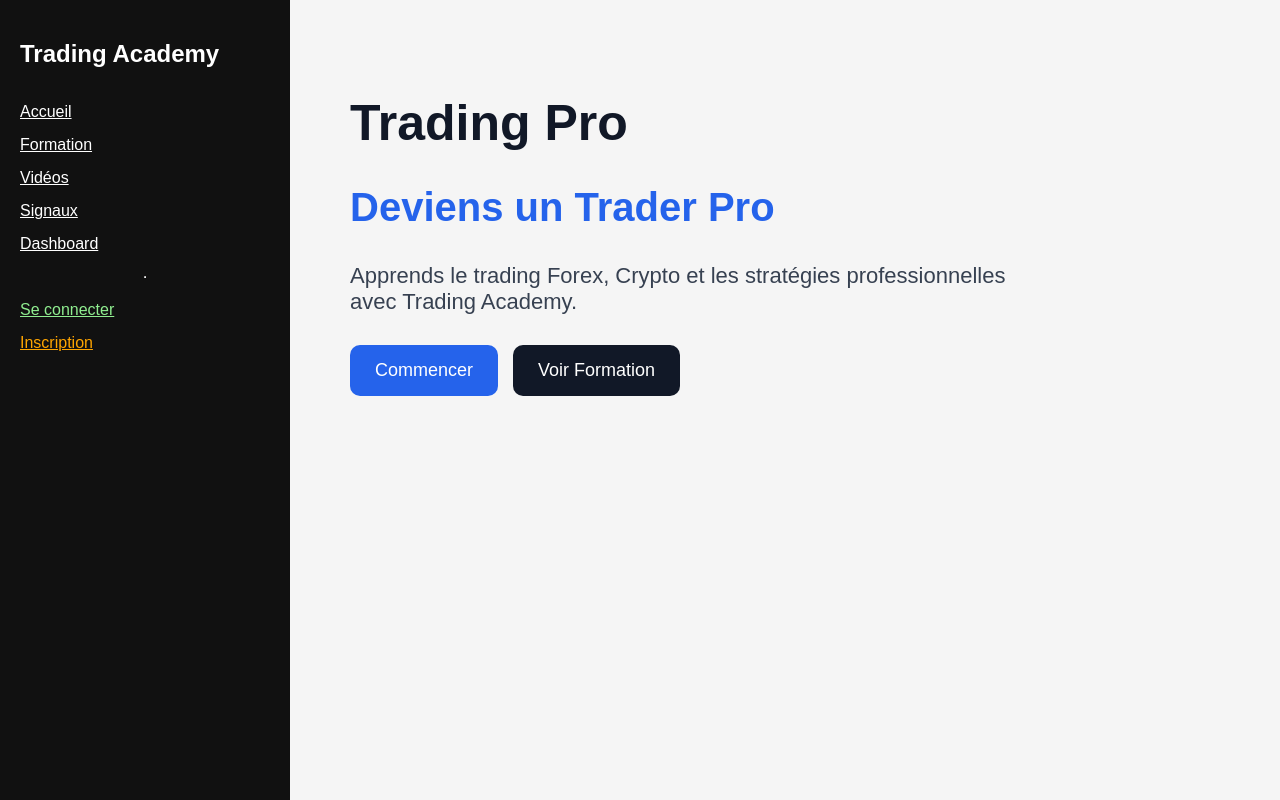
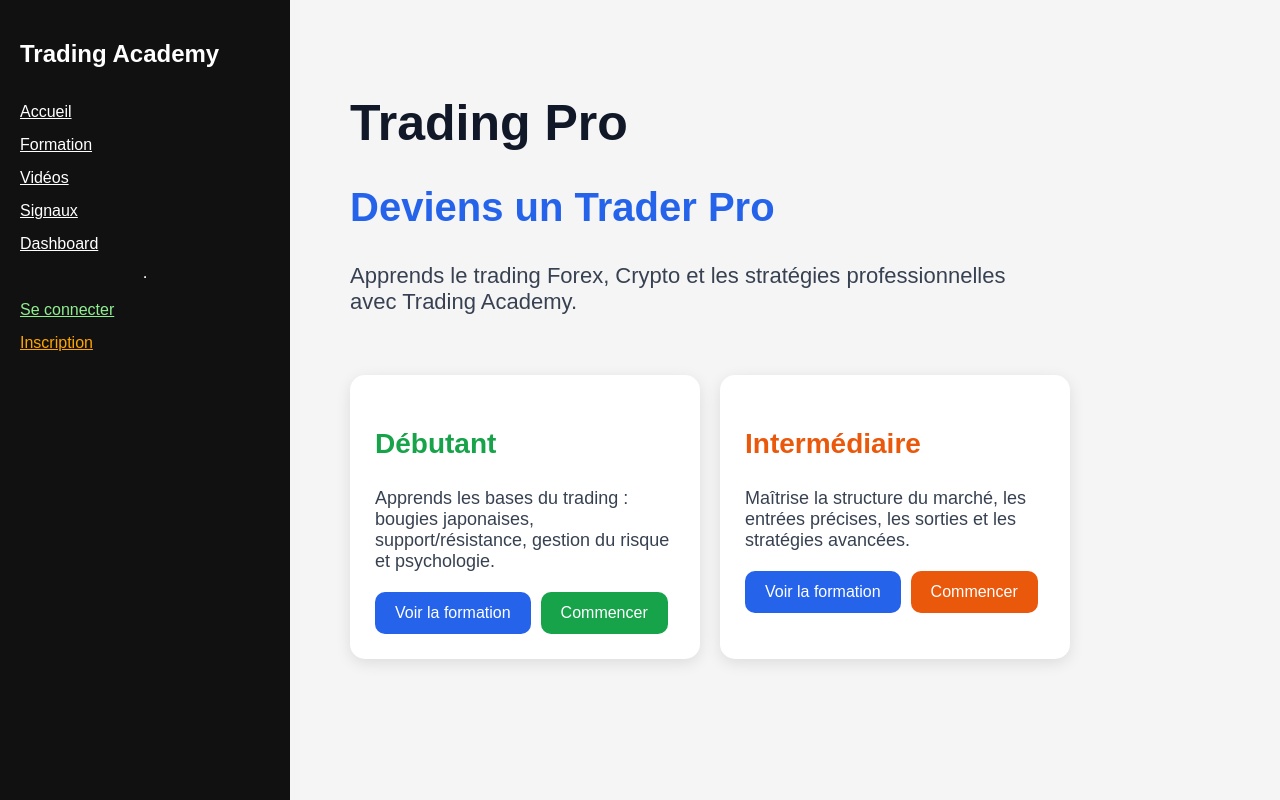
Before and after one commit to BKG226/trading-academy, a Next.js app: page / in a window 1280 px wide. Built offline with nearby package versions, Linux system fonts and the light colour scheme.

Commit message:
professional training sections

```diff
--- a/app/page.tsx
+++ b/app/page.tsx
@@ -36,11 +36,52 @@ export default function Home() {
         professionnelles avec Trading Academy.
       </p>
 
+      {/* Niveaux */}
       <div
         style={{
-          marginTop: "30px",
+          marginTop: "60px",
           display: "flex",
-          gap: "15px",
+          gap: "20px",
+          flexWrap: "wrap",
+        }}
+      >
+        {/* Débutant */}
+        <div
+          style={{
+            background: "white",
+            padding: "25px",
+            borderRadius: "15px",
+            width: "300px",
+            boxShadow: "0 4px 15px rgba(0,0,0,0.1)",
+          }}
+        >
+          <h3
+            style={{
+              color: "#16a34a",
+              fontSize: "28px",
+            }}
+          >
+            Débutant
+          </h3>
+
+          <p
+            style={{
+              color: "#374151",
+              marginTop: "15px",
+              fontSize: "18px",
+            }}
+          >
+            Apprends les bases du trading :
+            bougies japonaises, support/résistance,
+            gestion du risque et psychologie.
+          </p>
+
+          <div
+            style={{
+              marginTop: "20px",
+              display: "flex",
+              gap: "10px",
+              flexWrap: "wrap",
             }}
           >
             <button
@@ -48,26 +89,95 @@ export default function Home() {
                 background: "#2563eb",
                 color: "white",
                 border: "none",
-            padding: "15px 25px",
+                padding: "12px 20px",
                 borderRadius: "10px",
-            fontSize: "18px",
+                fontSize: "16px",
+              }}
+            >
+              Voir la formation
+            </button>
+
+            <button
+              style={{
+                background: "#16a34a",
+                color: "white",
+                border: "none",
+                padding: "12px 20px",
+                borderRadius: "10px",
+                fontSize: "16px",
               }}
             >
               Commencer
             </button>
+          </div>
+        </div>
+
+        {/* Intermédiaire */}
+        <div
+          style={{
+            background: "white",
+            padding: "25px",
+            borderRadius: "15px",
+            width: "300px",
+            boxShadow: "0 4px 15px rgba(0,0,0,0.1)",
+          }}
+        >
+          <h3
+            style={{
+              color: "#ea580c",
+              fontSize: "28px",
+            }}
+          >
+            Intermédiaire
+          </h3>
+
+          <p
+            style={{
+              color: "#374151",
+              marginTop: "15px",
+              fontSize: "18px",
+            }}
+          >
+            Maîtrise la structure du marché,
+            les entrées précises, les sorties
+            et les stratégies avancées.
+          </p>
+
+          <div
+            style={{
+              marginTop: "20px",
+              display: "flex",
+              gap: "10px",
+              flexWrap: "wrap",
+            }}
+          >
+            <button
+              style={{
+                background: "#2563eb",
+                color: "white",
+                border: "none",
+                padding: "12px 20px",
+                borderRadius: "10px",
+                fontSize: "16px",
+              }}
+            >
+              Voir la formation
+            </button>
 
             <button
               style={{
-            background: "#111827",
+                background: "#ea580c",
                 color: "white",
                 border: "none",
-            padding: "15px 25px",
+                padding: "12px 20px",
                 borderRadius: "10px",
-            fontSize: "18px",
+                fontSize: "16px",
               }}
             >
-          Voir Formation
+              Commencer
             </button>
+          </div>
+        </div>
       </div>
     </div>
   )
```
Lines whose indentation alone changed are shown as unchanged.
